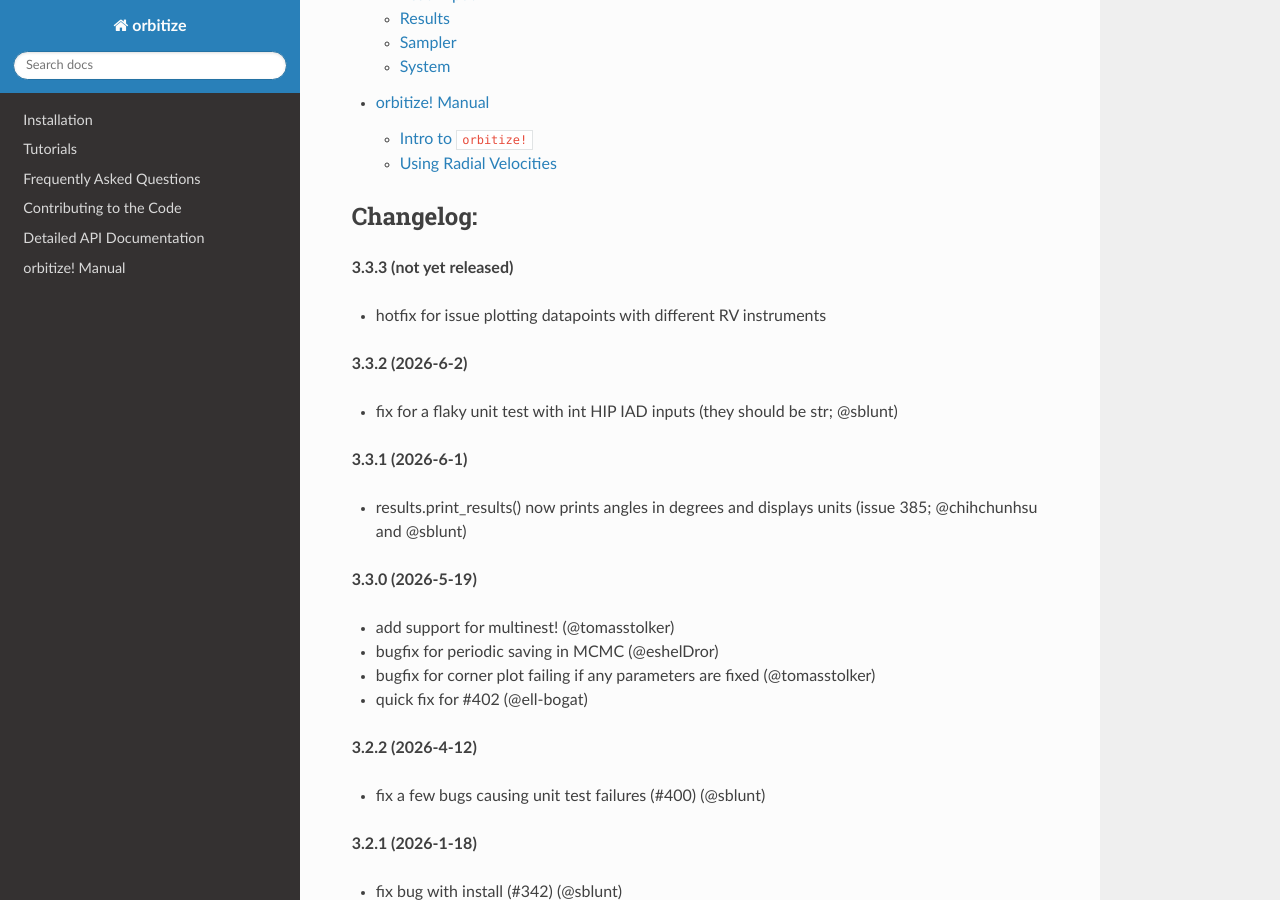
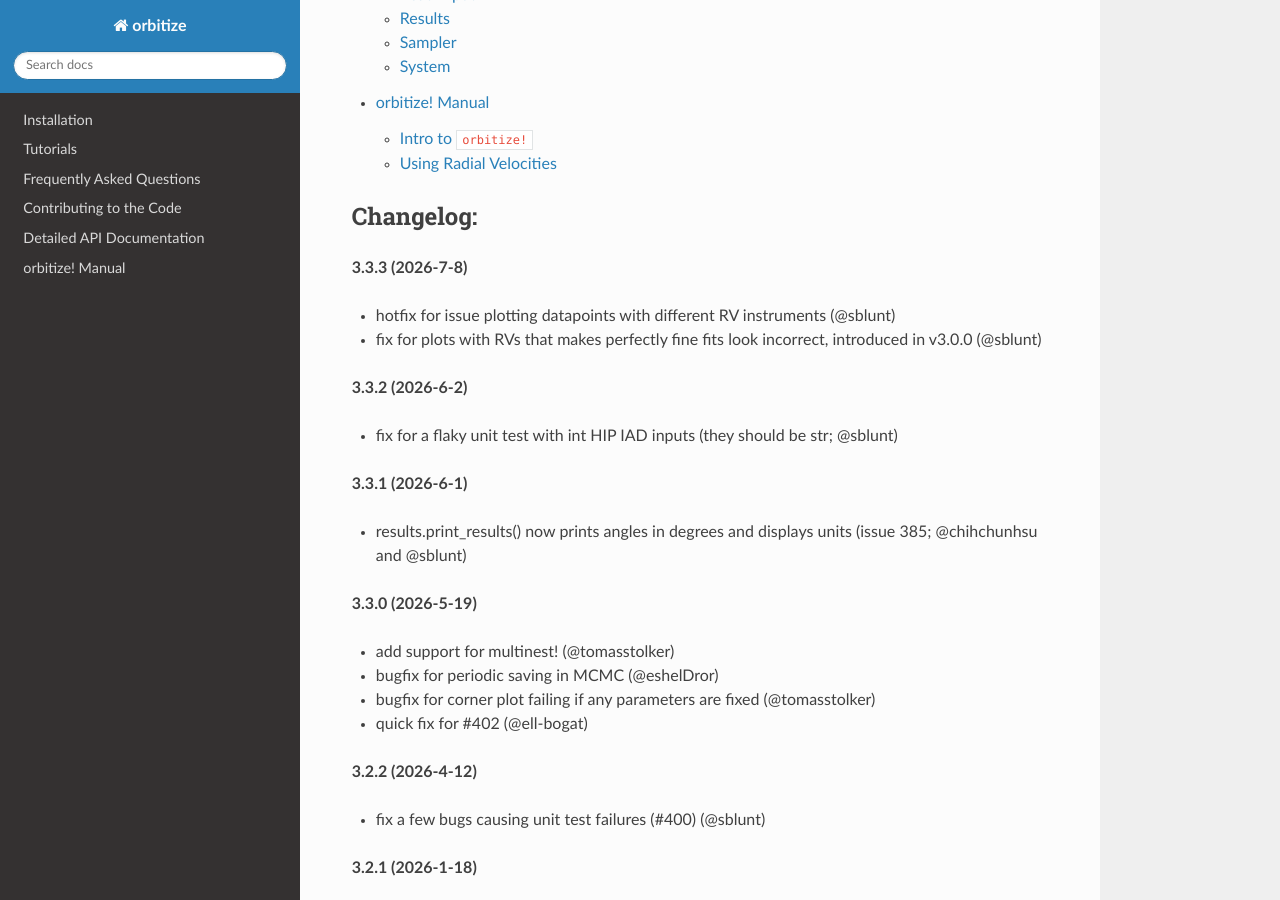
Before and after one commit to sblunt/orbitize, a Sphinx documentation site: the page built from docs/index.rst, in a window 1280 px wide and 900 px high, scrolled down 1802 px. Built offline with Sphinx 7.4.7 and the Read the Docs theme 3.1.0, drawn with Linux system fonts in a browser that asks for light colours; pages that are not in the unit, such as notebooks, are missing from menus.

Commit message:
increment version

```diff
--- a/docs/index.rst
+++ b/docs/index.rst
@@ -55,9 +55,10 @@ User Guide:
 Changelog:
 ++++++++++
 
-**3.3.3 (not yet released)**
+**3.3.3 (2026-7-8)**
 
-- hotfix for issue plotting datapoints with different RV instruments
+- hotfix for issue plotting datapoints with different RV instruments (@sblunt)
+- fix for plots with RVs that makes perfectly fine fits look incorrect, introduced in v3.0.0 (@sblunt)
 
 **3.3.2 (2026-6-2)**
 
```
